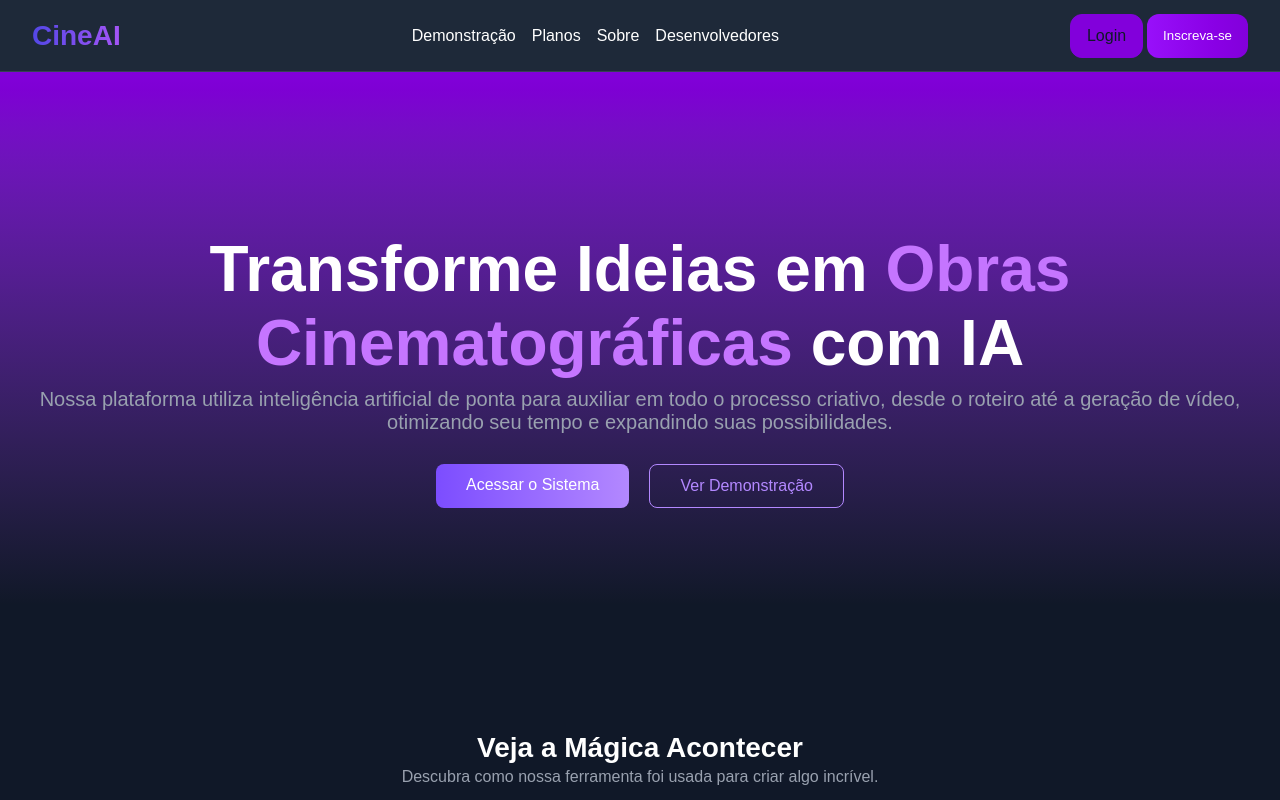
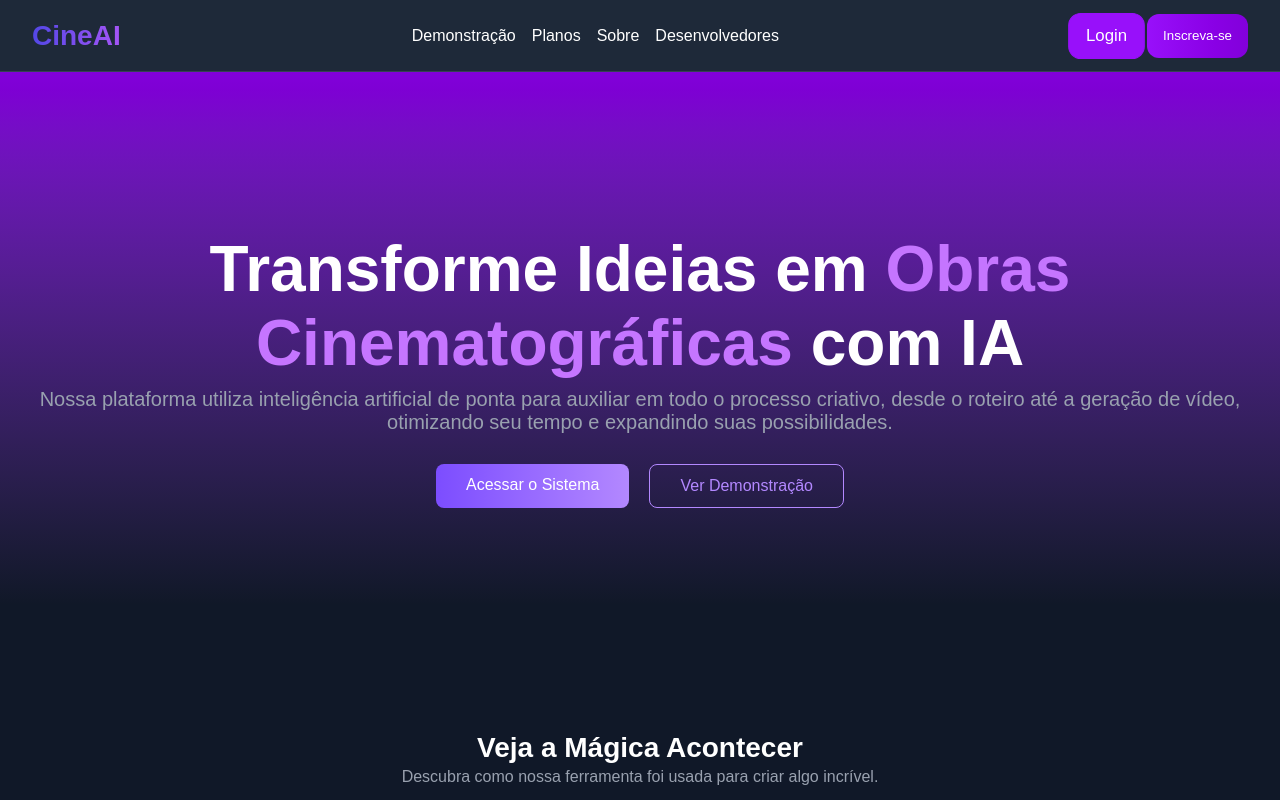
Before and after one commit to Ricciow/CineAi, a React (Vite) app: page / in a window 1280 px wide. In both pictures the pointer is over the link "Login". Shown: the top 800 px of the page. Built offline with nearby package versions, Linux system fonts and the light colour scheme; no server answers; some icons are missing.

Commit message:
ajustar css

```diff
--- a/src/styles/components/projetos/CineAIHeader.css
+++ b/src/styles/components/projetos/CineAIHeader.css
@@ -51,8 +51,8 @@
 
 .login-btn {
   background: transparent;
-  border: 1px solid var(--purple-button-hover);
-  color: var(--purple-button-hover);
+  border: 1px solid var(--bright-purple-button-color);
+  color: var(--bright-purple-button-color);
 }
 
 .signup-btn {
@@ -61,8 +61,10 @@
 }
 
 .login-btn:hover {
-  background: var(--purple-button-hover);
-  color: var(--primary-color);
+  background: var(--purple-button-color);
+  border: 1px solid var(--purple-button-color);
+  color: var(--text-white);
+  scale: 1.05;
 }
 
 .signup-btn:hover {
```
